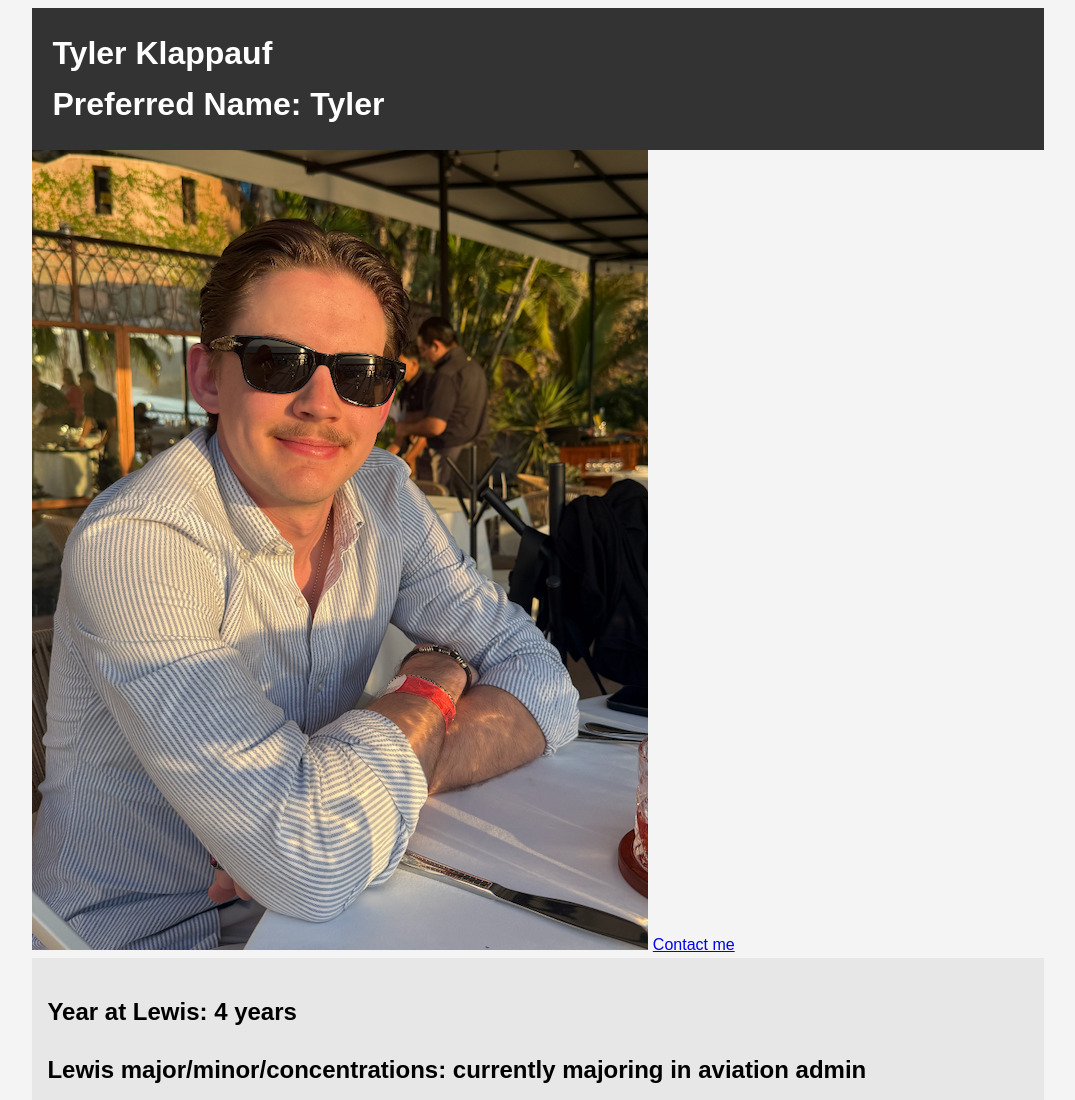
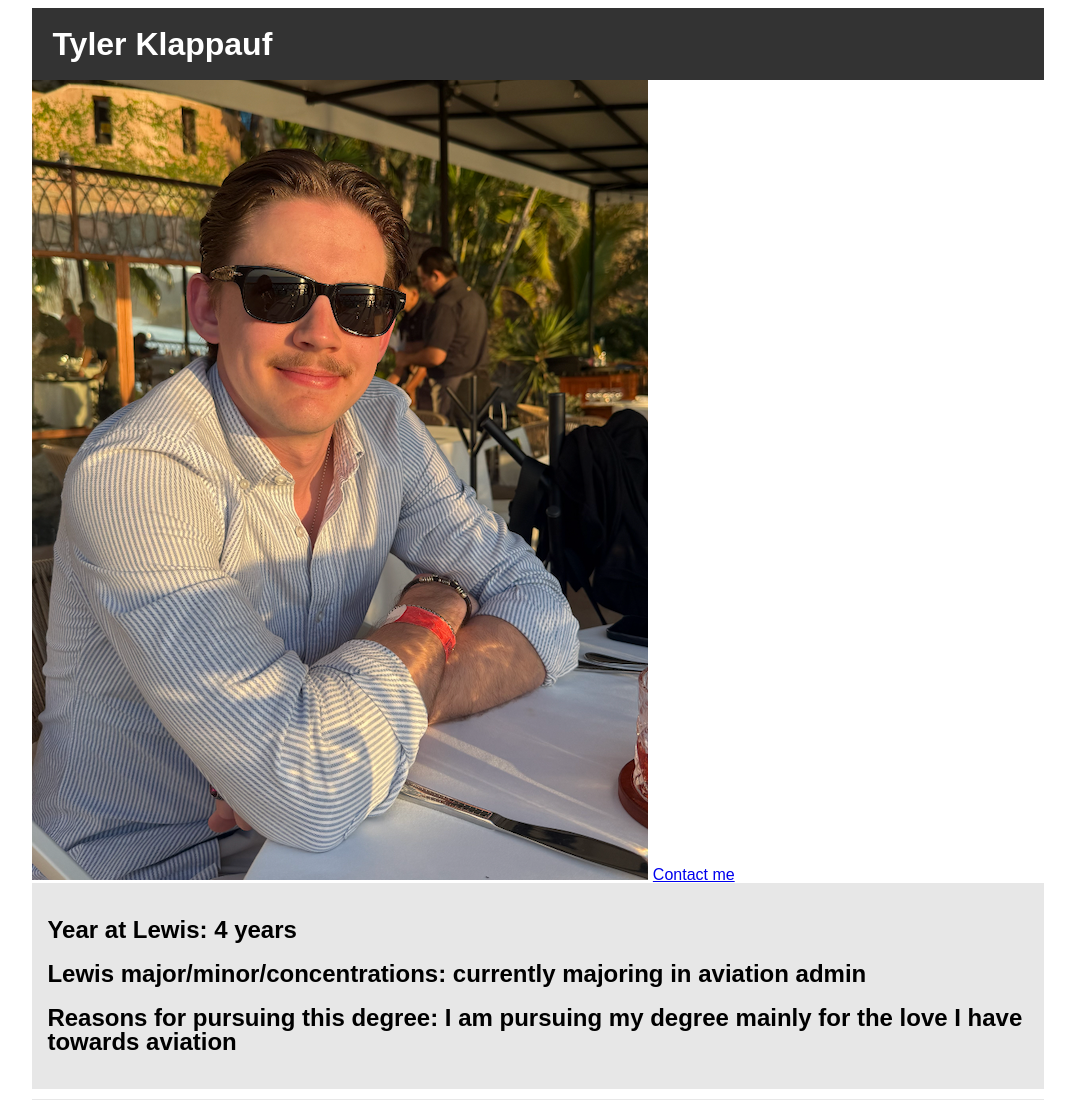
Before and after one commit to tylerk323/GTKEO, a plain HTML site: page index.html in a window 1280 px wide. Shown: the top 1100 px of the page, without its empty margins (102-1177 px from the left). Drawn offline with Linux system fonts and the light colour scheme.

Commit message:
Update index.html

```diff
--- a/index.html
+++ b/index.html
@@ -5,8 +5,8 @@
     <style>
         body {
             font-family: Arial, sans-serif;
-            background-color: #f4f4f4;
-            line-height: 1.6;
+            background-color: light blue;
+            line-height: 1;
         }
         .container {
             width: 80%;
@@ -32,7 +32,6 @@
     <div class="container">
         <header class="main-info">
             <h1>Tyler Klappauf</h1>
-            <h1>Preferred Name: Tyler</h1>
         </header>
 
 		<img src="me.png" alt="picture of me">
```
